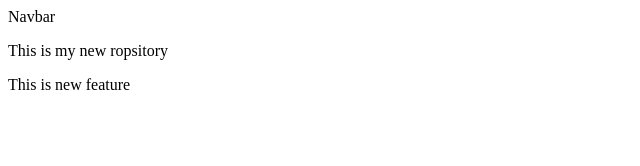
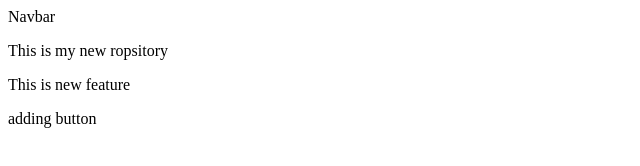
Before and after one commit to Abu-Bakar0515/Localrepo, a plain HTML site: page index.html in a window 1280 px wide. Shown: the whole page, without its empty margins (0-640 px from the left). Drawn offline with Linux system fonts and the light colour scheme.

Commit message:
Adding button

```diff
--- a/index.html
+++ b/index.html
@@ -2,3 +2,4 @@
     <p>This is my new ropsitory</p>
     <p>This is new feature</p>
 </div>
+<div>adding button </div>
```
